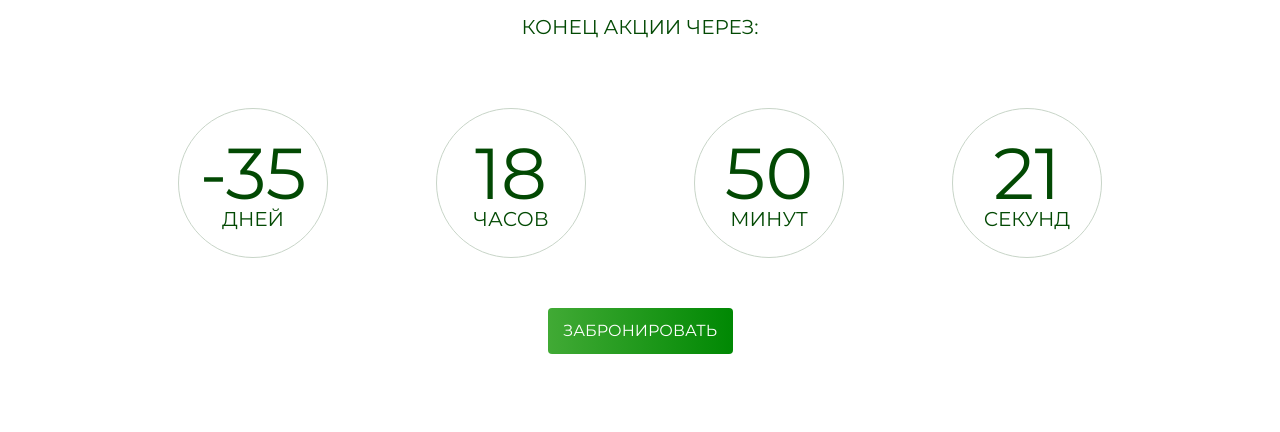
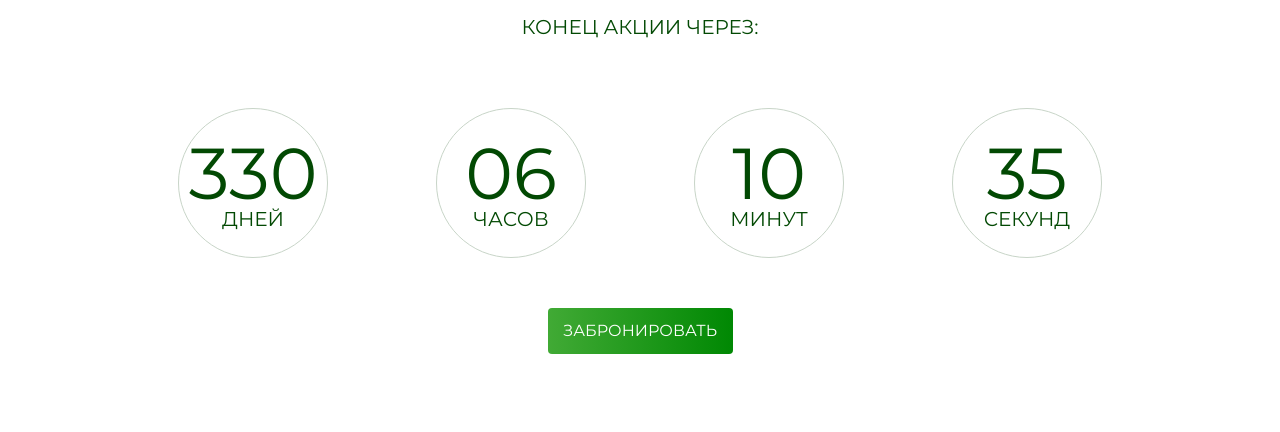
Before and after one commit to Zakharchuk-Olha/Yoga, a plain HTML site: page index.html in a window 1280 px wide. Shown: the part 4020-4452 px from the top of the page. Drawn offline with Linux system fonts and the light colour scheme; files whose address does not match are found by name.

Commit message:
Update index.html

```diff
--- a/index.html
+++ b/index.html
@@ -443,7 +443,7 @@
                     var timeinterval = setInterval(updateClock, 1000);
                     }
 
-                    var deadline="September 01 2020 00:00:00 GMT+0300";
+                    var deadline="September 01 2021 00:00:00 GMT+0300";
                     initializeClock('countdown', deadline);
                     </script>
                 </div>
```
